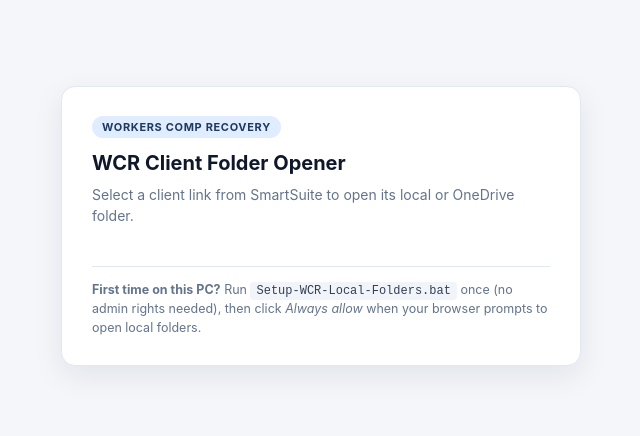
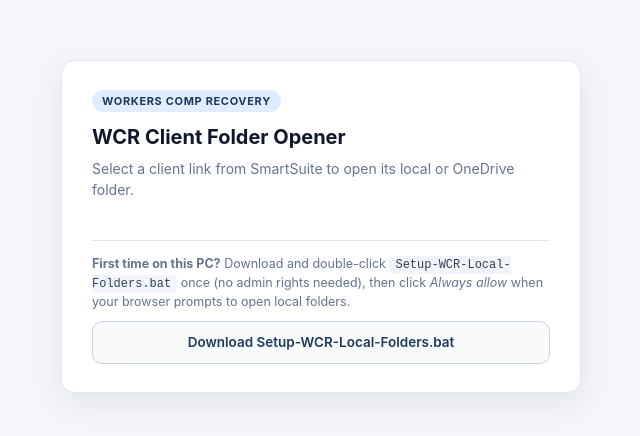
Before and after one commit to aribauerc/wcr-open, a plain HTML site: page index.html in a window 1280 px wide. Shown: the part 174-610 px from the top of the page, without its empty margins (319-959 px from the left). Drawn offline with Linux system fonts and the light colour scheme.

Commit message:
Host Setup-WCR-Local-Folders.bat with direct 1-click download button

```diff
--- a/index.html
+++ b/index.html
@@ -18,6 +18,8 @@
     .btn-primary:hover { background: #162C49; }
     .btn-secondary { background: #EFF6FF; color: #1D4ED8; border-color: #BFDBFE; }
     .btn-secondary:hover { background: #DBEAFE; }
+    .btn-setup { background: #F8FAFC; color: var(--navy); border-color: #CBD5E1; font-size: 13.5px; padding: 10px 14px; margin-top: 10px; width: 100%; }
+    .btn-setup:hover { background: #EEF2F7; }
     .hidden { display: none !important; }
     .note { margin-top: 18px; padding-top: 14px; border-top: 1px solid var(--border); font-size: 12.5px; color: var(--muted); line-height: 1.5; }
     code { background: #F1F5F9; padding: 2px 6px; border-radius: 4px; font-size: 12px; color: #334155; }
@@ -33,7 +35,8 @@
       <a id="webBtn" class="btn btn-secondary" href="#" rel="noopener noreferrer">Open in OneDrive Web</a>
     </div>
     <div class="note">
-      <strong>First time on this PC?</strong> Run <code>Setup-WCR-Local-Folders.bat</code> once (no admin rights needed), then click <em>Always allow</em> when your browser prompts to open local folders.
+      <strong>First time on this PC?</strong> Download and double-click <code>Setup-WCR-Local-Folders.bat</code> once (no admin rights needed), then click <em>Always allow</em> when your browser prompts to open local folders.
+      <a class="btn btn-setup" href="./Setup-WCR-Local-Folders.bat" download="Setup-WCR-Local-Folders.bat">Download Setup-WCR-Local-Folders.bat</a>
     </div>
   </div>
   <script>
```
Also changed, not shown: 1 other file.
